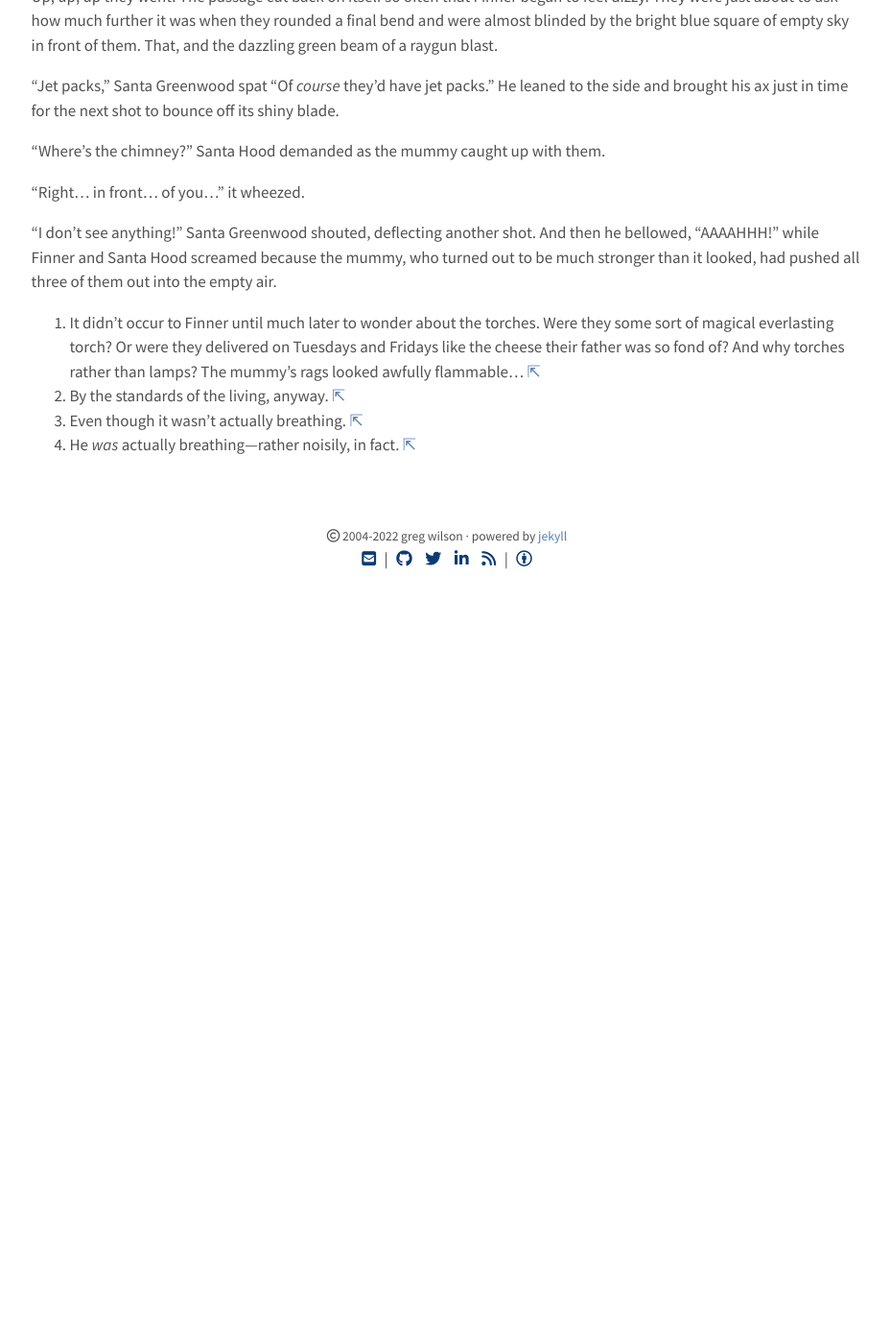
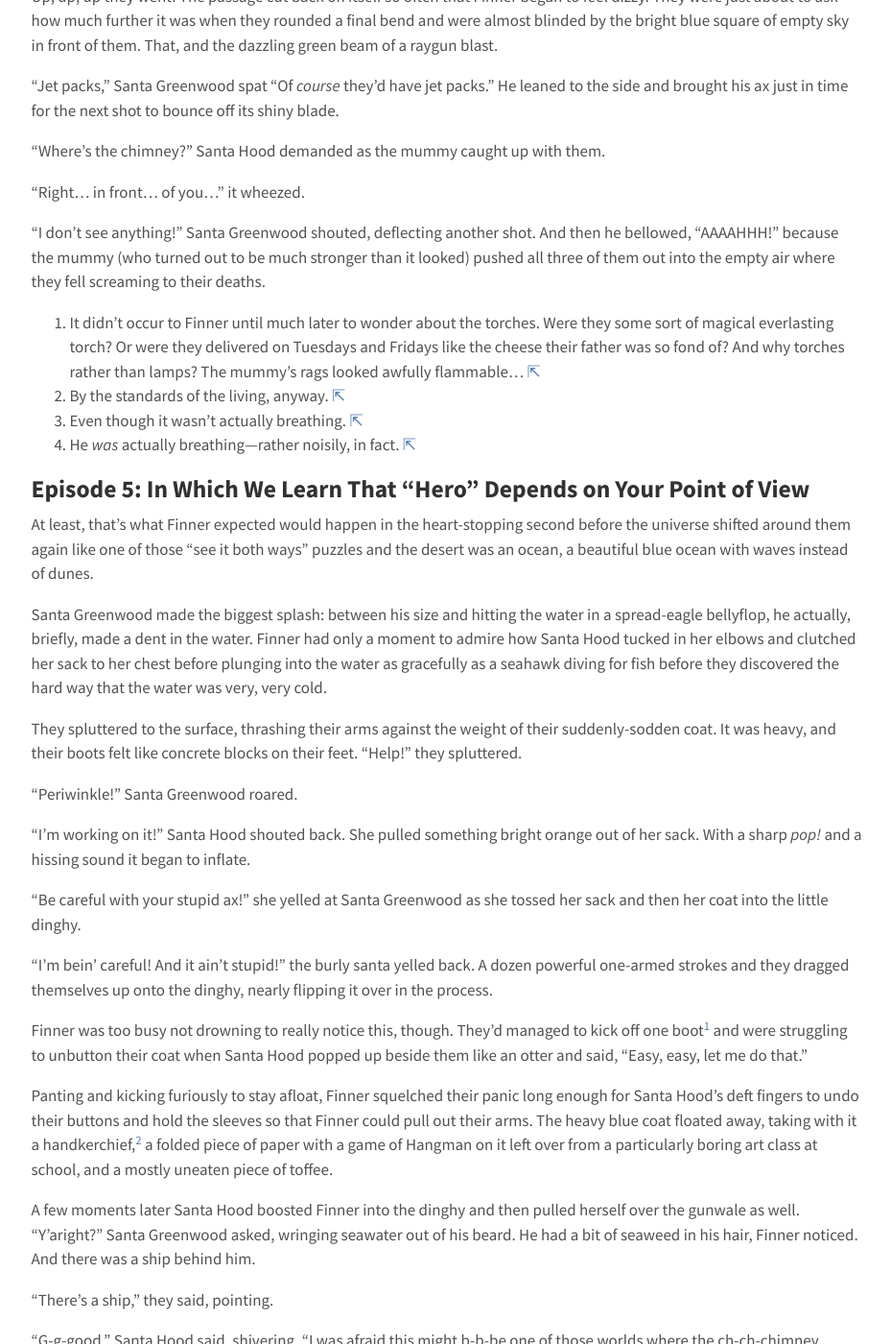
Before and after one commit to gvwilson/sensibleadventures, a Jekyll site: the page built from santas/santas.md, in a window 1280 px wide and 1400 px high, scrolled down 11428 px. Shown: the whole window at 96% size, without its empty margins (174-1103 px from the left). Built offline with Jekyll 4.4.1, drawn with Linux system fonts in a browser that asks for light colours; nearby versions of some CDN libraries; before the commit the page ends 12058 px from its top, so only the background shows below that; some of the changed text lies outside the part shown.

Commit message:
+640 words

```diff
--- a/santas/santas.md
+++ b/santas/santas.md
@@ -403,9 +403,9 @@
 
 "It was the Suits," the burly santa said,
 wiping his eyes on a sleeve that Finner could have used as a sleeping bag.
-"The elves were helping me load up the stagecoach for the weekly delivery,
+"The elves were helpin' me load up the stagecoach for the weekly delivery,
 just like they always do,
-and then blam!"
+an' then blam!"
 He smacked a meaty fist into an equally meaty palm.
 "There they were,
 all over us.
@@ -868,7 +868,7 @@
 
 "And you're what, from an alternate universe?"
 Finner asked.
-"I'm not stupid," they added when Santa Peri raised an eyebrow.
+"I'm not stupid," they added when Santa Hood raised an eyebrow.
 
 "Alternate *universes*," she corrected.
 "We're each the santa in our world.
@@ -916,7 +916,7 @@
 the unwrapping...
 sometimes."
 
-Peri (or Santa Hood, Finner reminded themself) patted Santa Hotep's hand.
+Santa Hood patted the mummy's hand.
 "Well, you've certainly kept yourself busy.
 This place looks *amazing*."
 
@@ -1034,9 +1034,115 @@
 "I don't see anything!" Santa Greenwood shouted,
 deflecting another shot.
 And then he bellowed, "AAAAHHH!"
-while Finner and Santa Hood screamed
-because the mummy,
-who turned out to be much stronger than it looked,
-had pushed all three of them out into the empty air.
+because the mummy
+(who turned out to be much stronger than it looked)
+pushed all three of them out into the empty air
+where they fell screaming to their deaths.
 
 </section>
+<section markdown="1">
+
+## Episode 5: In Which We Learn That "Hero" Depends on Your Point of View
+
+At least,
+that's what Finner expected would happen
+in the heart-stopping second before the universe shifted around them again
+like one of those "see it both ways" puzzles
+and the desert was an ocean,
+a beautiful blue ocean with waves instead of dunes.
+
+Santa Greenwood made the biggest splash:
+between his size and hitting the water in a spread-eagle bellyflop,
+he actually, briefly, made a dent in the water.
+Finner had only a moment to admire how Santa Hood tucked in her elbows
+and clutched her sack to her chest
+before plunging into the water as gracefully as a seahawk diving for fish
+before they discovered the hard way that the water was very, very cold.
+
+They spluttered to the surface,
+thrashing their arms against the weight of their suddenly-sodden coat.
+It was heavy,
+and their boots felt like concrete blocks on their feet.
+"Help!" they spluttered.
+
+"Periwinkle!" Santa Greenwood roared.
+
+"I'm working on it!" Santa Hood shouted back.
+She pulled something bright orange out of her sack.
+With a sharp *pop!* and a hissing sound it began to inflate.
+
+"Be careful with your stupid ax!" she yelled at Santa Greenwood
+as she tossed her sack and then her coat into the little dinghy.
+
+"I'm bein' careful! And it ain't stupid!" the burly santa yelled back.
+A dozen powerful one-armed strokes
+and they dragged themselves up onto the dinghy,
+nearly flipping it over in the process.
+
+Finner was too busy not drowning to really notice this, though.
+They'd managed to kick off one boot<sup>Their mother always
+told them to do up their laces properly so they didn't trip and break their neck.
+It had never occurred to them to say,
+"But what if I fall into another universe and need to kick them off so I don't drown?"</sup>
+and were struggling to unbutton their coat
+when Santa Hood popped up beside them like an otter and said,
+"Easy, easy, let me do that."
+
+Panting and kicking furiously to stay afloat,
+Finner squelched their panic long enough
+for Santa Hood's deft fingers to undo their buttons
+and hold the sleeves so that Finner could pull out their arms.
+The heavy blue coat floated away,
+taking with it a handkerchief,<sup>Santas don't blow their noses on tissue paper.
+That's for wrapping presents.</sup>
+a folded piece of paper with a game of Hangman on it
+left over from a particularly boring art class at school,
+and a mostly uneaten piece of toffee.
+
+A few moments later Santa Hood boosted Finner into the dinghy
+and then pulled herself over the gunwale as well.
+"Y'aright?"
+Santa Greenwood asked,
+wringing seawater out of his beard.
+He had a bit of seaweed in his hair,
+Finner noticed.
+And there was a ship behind him.
+
+"There's a ship," they said, pointing.
+
+"G-g-good,"
+Santa Hood said, shivering.
+"I was afraid this might b-b-be one of those worlds
+where the ch-ch-chimney connects to a lost city."
+
+"Heh.
+You remember Santa Kraken?"
+Santa Greenwood shook himself like a very large dog
+and laid his ax across his knees.
+
+Santa Hood forced a smile,
+her teeth chattering.
+"Don't you have something in your sack to keep you warm?"
+Finner asked,
+hoping the answers would be "yes" and "I have a spare".
+
+But Santa Hood shook her head.
+"Used it al-already."
+
+Santa Greenwood frowned,
+glaring at the ocean as if a billion liters of salt water could be intimidated.
+"Well,
+we'd best figure somethin' out quick
+or we're gonna be in real trouble."
+
+A moment later there was a distant *crack!*
+like someone snapping a piece of wood over their knee.
+A moment after that,
+a cannonball whistled over their heads and splashed into the water behind them.
+
+</section>
+
+<!--
+What did the pirate say on his eightieth birthday?
+"Aye Matey!"
+-->
```
Also changed, not shown: other parts of santas/santas.md (+1 -1 lines).
